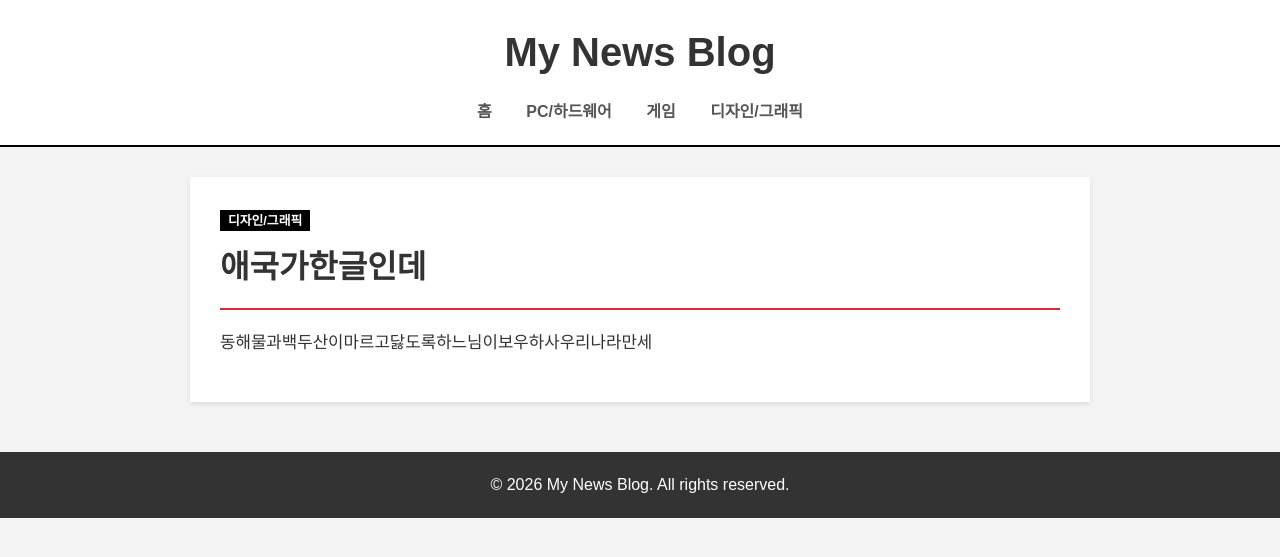
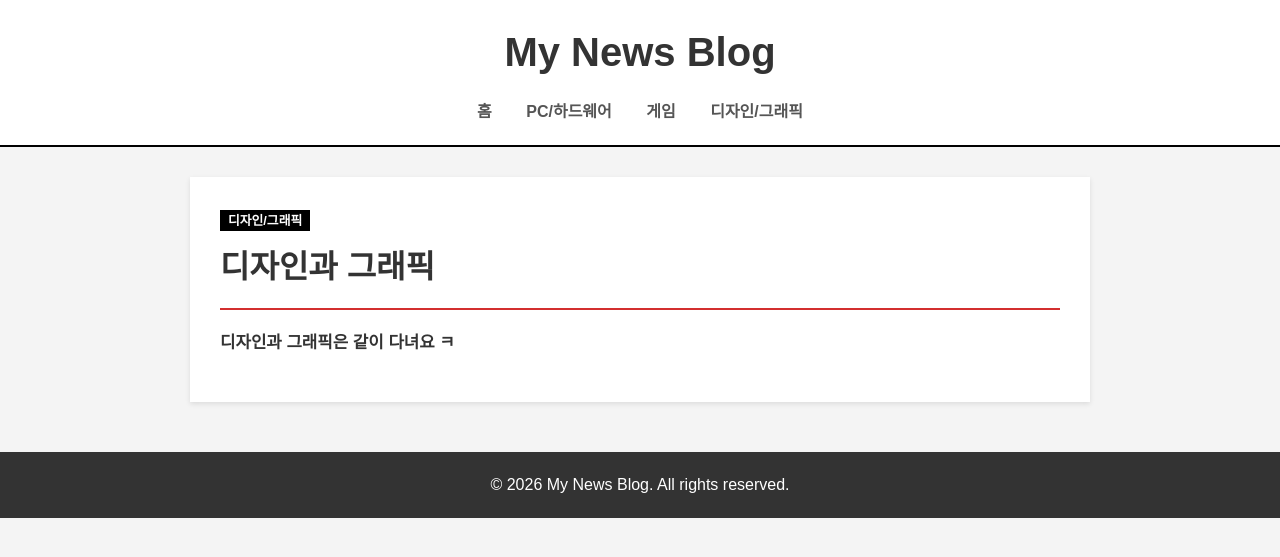
Before and after one commit to jypm/jypcomputer, a Jekyll site: the page built from _posts/2026-07-22-언제나-테스트중이죠-ㅋ.md, in a window 1280 px wide. Shown: the top 557 px of the page. Built offline with Jekyll 4.4.1, drawn with Linux system fonts in a browser that asks for light colours; our own code applies the rules of GitHub Pages for plain Markdown files.

Commit message:
Update 기사 작성 “2026-07-22-언제나-테스트중이죠-ㅋ”

```diff
--- a/_posts/2026-07-22-언제나-테스트중이죠-ㅋ.md
+++ b/_posts/2026-07-22-언제나-테스트중이죠-ㅋ.md
@@ -1,5 +1,5 @@
 ---
-title: 애국가한글인데
+title: 디자인과 그래픽
 category: 디자인/그래픽
 ---
-동해물과백두산이마르고닳도록하느님이보우하사우리나라만세
+**디자인과 그래픽은 같이 다녀요 ㅋ**
```
